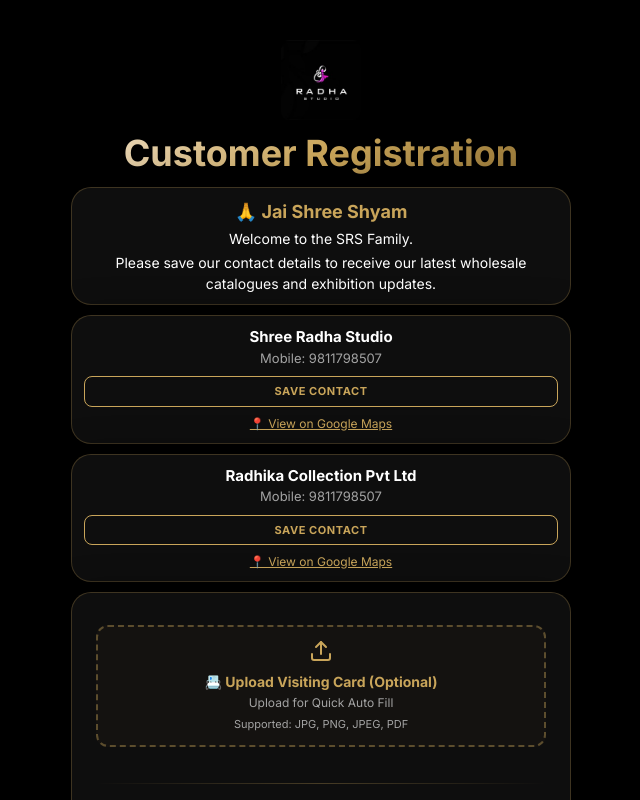
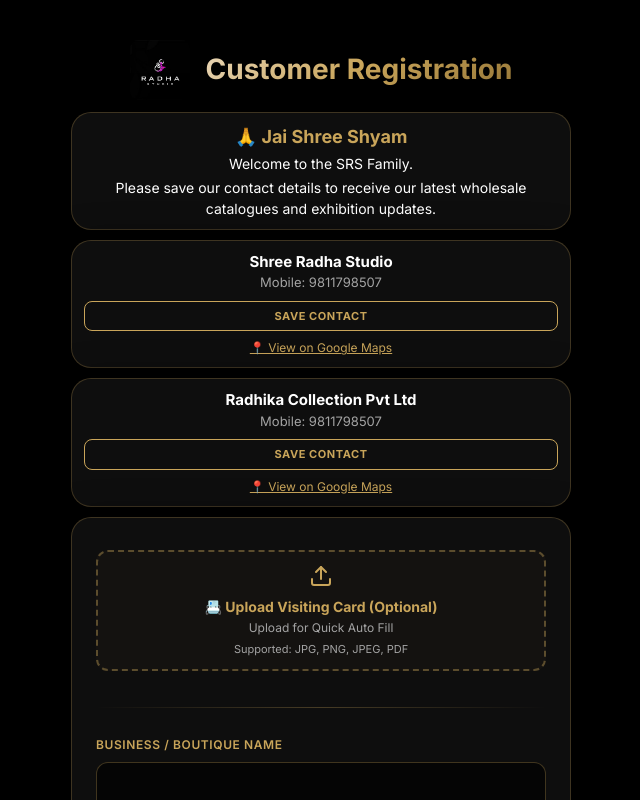
Before and after one commit to abhaysrsdev/SRS-EXHIBITION, a Next.js app: page / in a window 1280 px wide. Shown: the top 800 px of the page, without its empty margins (319-959 px from the left). Built offline with nearby package versions, Linux system fonts and the light colour scheme.

Commit message:
Side-by-side logo

```diff
--- a/components/LandingPageFull.tsx
+++ b/components/LandingPageFull.tsx
@@ -19,20 +19,19 @@
         {/* ==================================================
             1. HEADER
             ================================================== */}
-        <header className="page-header anim-1" style={{ marginBottom: 12 }}>
+        <header className="page-header anim-1" style={{ marginBottom: 12, display: 'flex', alignItems: 'center', justifyContent: 'center', gap: '16px' }}>
           <img
             src="/logo.jpg"
             alt="Shree Radha Studio Logo"
             style={{
               display: 'block',
-              margin: '0 auto 12px auto',
-              width: '80px',
+              width: '60px',
               height: 'auto',
               objectFit: 'contain',
               borderRadius: '8px'
             }}
           />
-          <h1 className="page-heading">
+          <h1 className="page-heading" style={{ margin: 0, fontSize: 'clamp(20px, 5.5vw, 28px)', textAlign: 'left' }}>
             <span className="text-gold-gradient">Customer Registration</span>
           </h1>
         </header>
```
